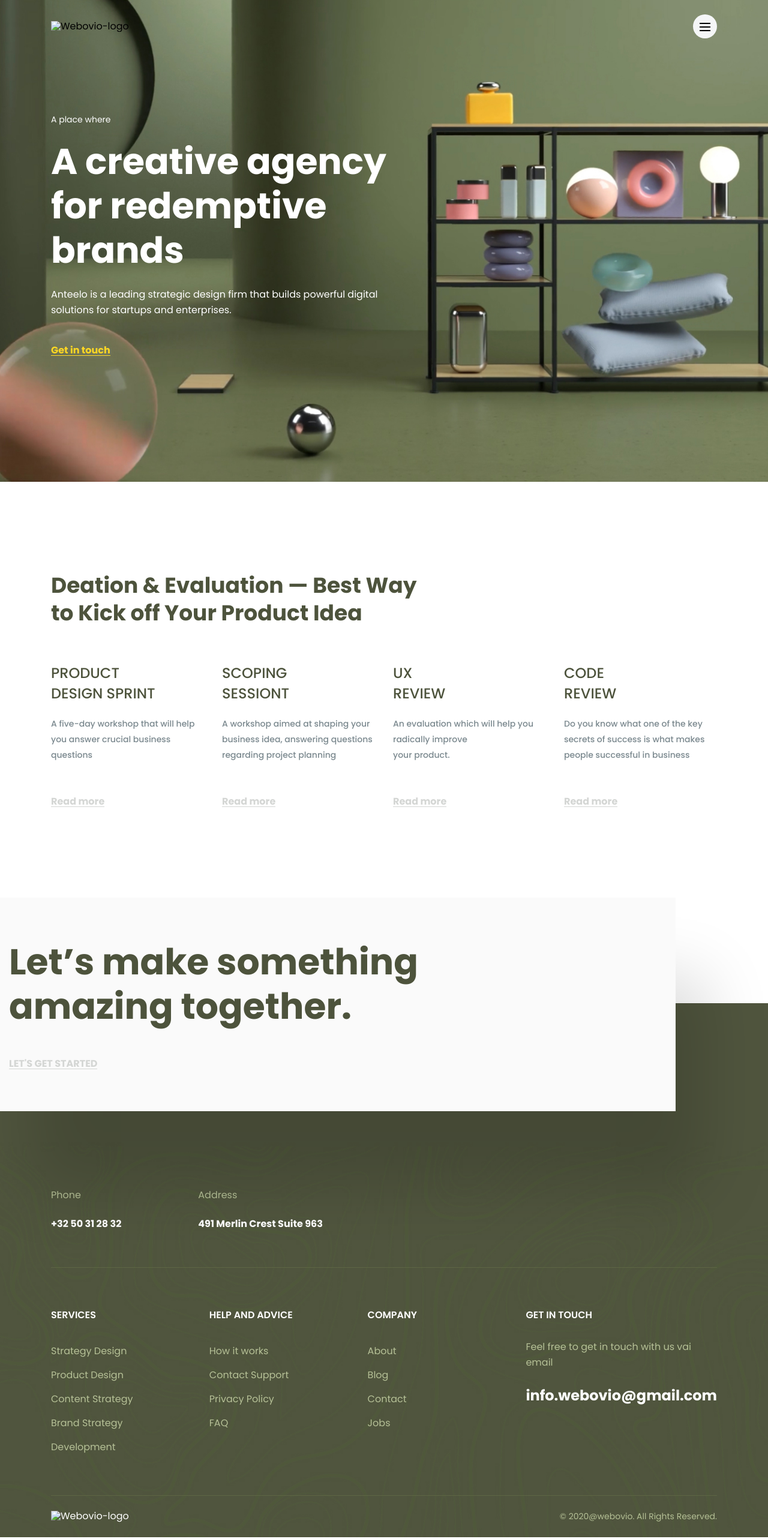
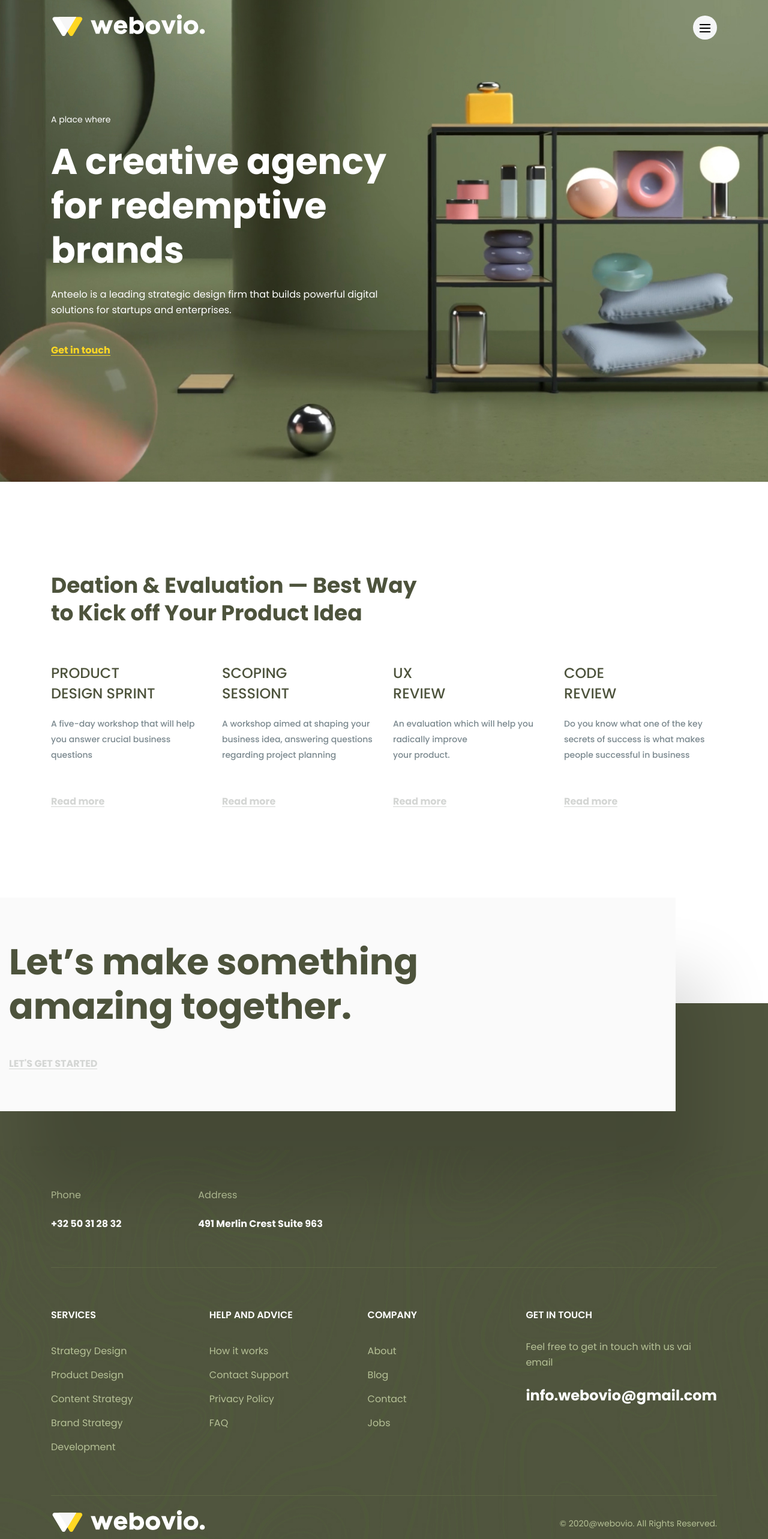
Before and after one commit to kilichka/A-creative-agency, a plain HTML site: page index.html in a window 1280 px wide. Shown: the whole page at 60% size. Drawn offline with Linux system fonts and the light colour scheme.

Commit message:
Update index.html

```diff
--- a/index.html
+++ b/index.html
@@ -22,7 +22,7 @@
     <header class="header">
       <div class="container header-container">
         <a class="logo">
-          <img src="img/logo.svg" alt="Webovio-logo" />
+          <img src="logo.svg" alt="Webovio-logo" />
         </a>
         <button class="burger btn-reset" aria-label="Open menu">
           <span class="burger-line"></span>
@@ -222,7 +222,7 @@
         </div>
         <div class="footer-bottom">
           <a class="logo">
-            <img src="img/logo.svg" alt="Webovio-logo" />
+            <img src="logo.svg" alt="Webovio-logo" />
           </a>
           <small class="copyright"
             >&copy;&nbsp;2020@webovio. All Rights Reserved.</small
```
